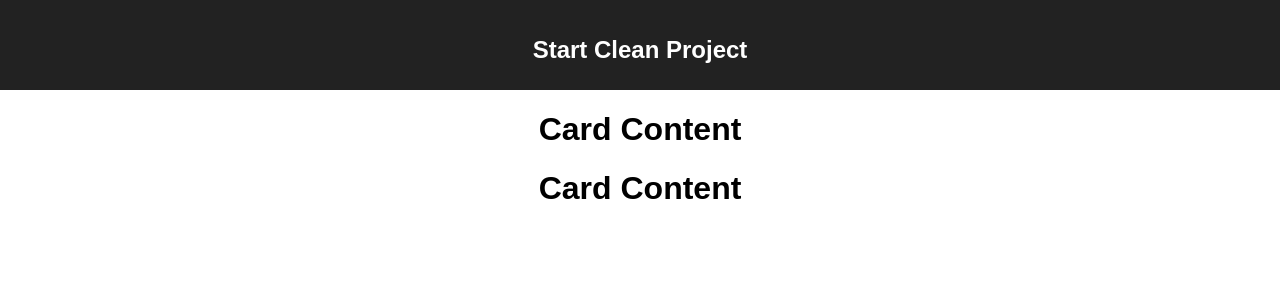
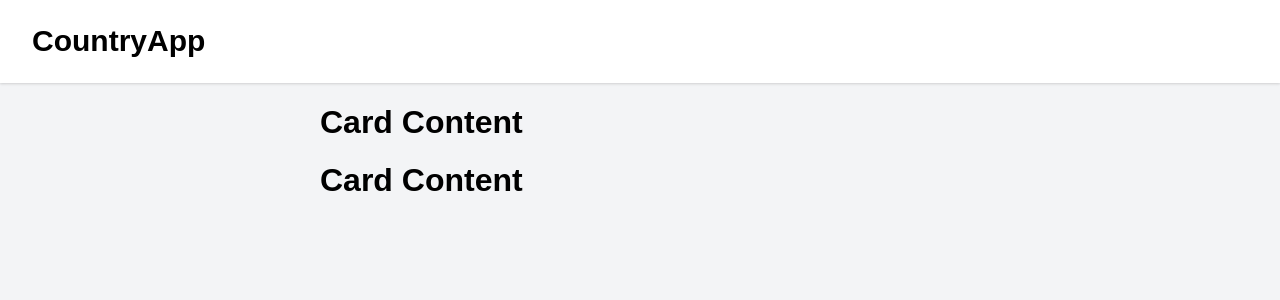
Before and after one commit to YofretRios/CountryApp, a React (Create React App) app: page / in a window 1280 px wide. Shown: the top 300 px of the page. Built offline with nearby package versions, Linux system fonts and the light colour scheme.

Commit message:
adding some styling

```diff
--- a/public/index.html
+++ b/public/index.html
@@ -10,6 +10,7 @@
     -->
     <link rel="manifest" href="%PUBLIC_URL%/manifest.json">
     <link rel="shortcut icon" href="%PUBLIC_URL%/favicon.ico">
+    <link rel="stylesheet" type="text/css" href="https://cdnjs.cloudflare.com/ajax/libs/modern-normalize/1.0.0/modern-normalize.min.css">
     <!--
       Notice the use of %PUBLIC_URL% in the tags above.
       It will be replaced with the URL of the `public` folder during the build.
--- a/src/components/App.js
+++ b/src/components/App.js
@@ -5,12 +5,17 @@ class App extends Component {
   render() {
     return (
       <div className="App">
-        <header className="App-header">
-          <h1 className="App-title">Start Clean Project</h1>
+        <header className="header">
+          <div>
+            <h1 className="title">CountryApp</h1>
+          </div>
         </header>
 
-        <Card />
-        <Card />
+        <div className="container">
+          <Card />
+
+          <Card />
+        </div>
       </div>
     );
   }
--- a/src/sass/_breakpoints.scss
+++ b/src/sass/_breakpoints.scss
@@ -1,4 +1,5 @@
 /*** [break points] ***/
+// Mobile first breakpoints
 $breakpoints: (
   'xs': (min-width: 360px), /* smallest supported break point */
   'sm': (min-width: 550px), /* mobile */
--- /dev/null
+++ b/src/sass/_variables.scss
@@ -0,0 +1,7 @@
+$text-xs: 0.75rem;
+$text-sm: 0.875rem;
+$text-base: 1rem;
+$text-lg: 1.125rem;
+$text-xl: 1.25rem;
+$text-2xl: 1.5rem;
+$text-3xl: 1.875rem;
--- a/src/sass/app.scss
+++ b/src/sass/app.scss
@@ -1,3 +1,4 @@
+@import './variables';
 @import './breakpoints';
 @import './card';
 
@@ -5,33 +6,40 @@ body {
   margin: 0;
   padding: 0;
   font-family: sans-serif;
+  background-color: #F3F4F6;
 }
 
-.App {
-  text-align: center;
+.container {
+  width: 100%;
+  margin-left: auto;
+  margin-right: auto;
+
+  @include respond-to("dt") {
+    max-width: 640px;
+  }
 }
 
-.App-logo {
-  animation: App-logo-spin infinite 20s linear;
-  height: 80px;
+.header {
+  background-color: #FFF;
+  box-shadow: 0 1px 3px 0 rgba(0, 0, 0, 0.1), 0 1px 2px 0 rgba(0, 0, 0, 0.06);
+
+  div {
+    padding-left: 2rem;
+    padding-right: 2rem;
+    padding-top: 1.5rem;
+    padding-bottom: 1.5rem;
+  }
+
+  .title {
+    margin: 0;
+    font-weight: 700;
+    font-size: $text-lg;
+    text-align: center;
+
+    @include respond-to("dt") {
+      font-size: $text-3xl;
+      max-width: 640px;
+      text-align: left;
+    }
+  }
 }
-
-.App-header {
-  background-color: #222;
-  height: 50px;
-  padding: 20px;
-  color: white;
-}
-
-.App-title {
-  font-size: 1.5em;
-}
-
-.App-intro {
-  font-size: large;
-}
-
-@keyframes App-logo-spin {
-  from { transform: rotate(0deg); }
-  to { transform: rotate(360deg); }
-}
```
Also changed, not shown: 1 other file (tests, documents, lock files or other folders).
